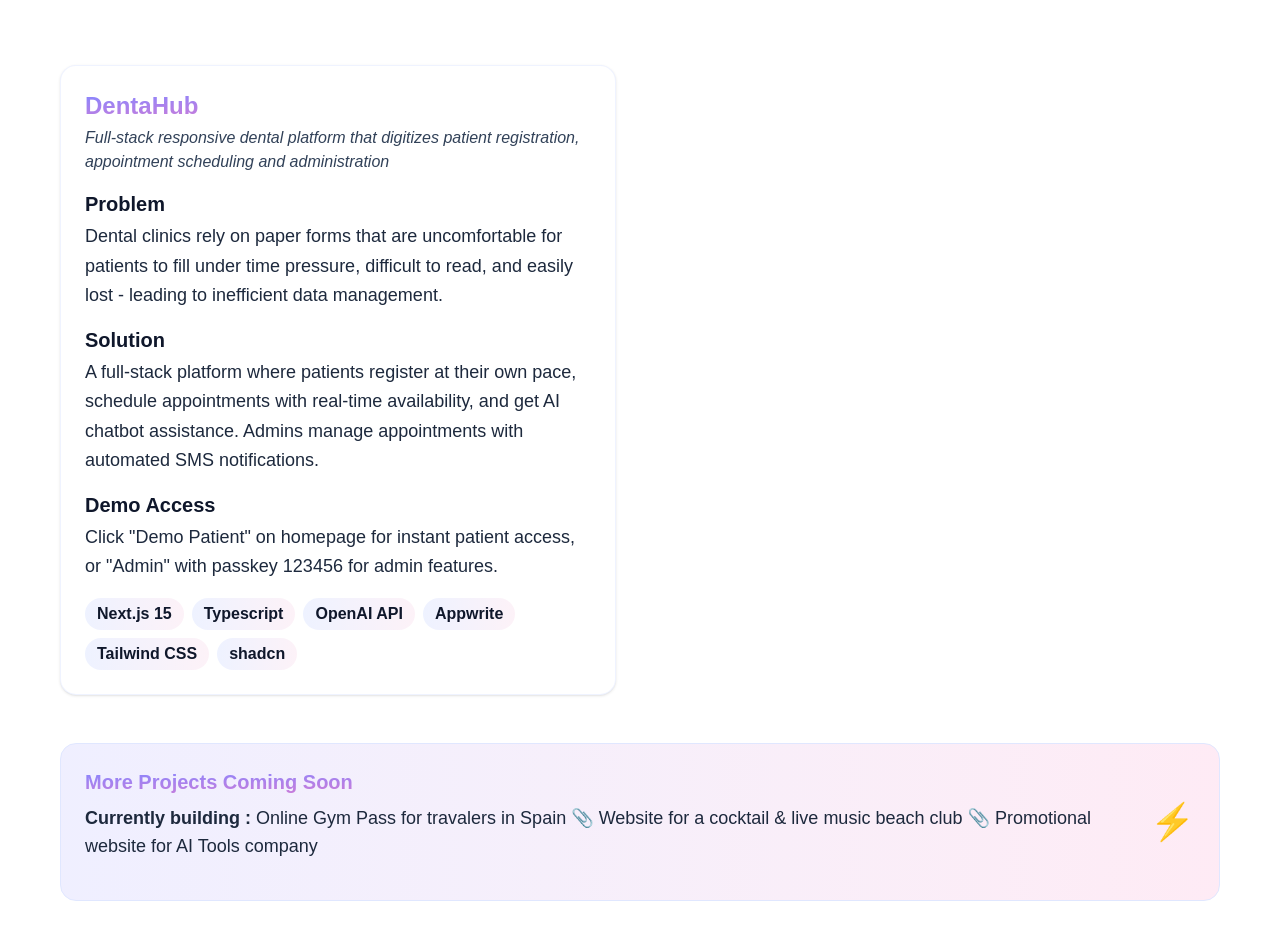
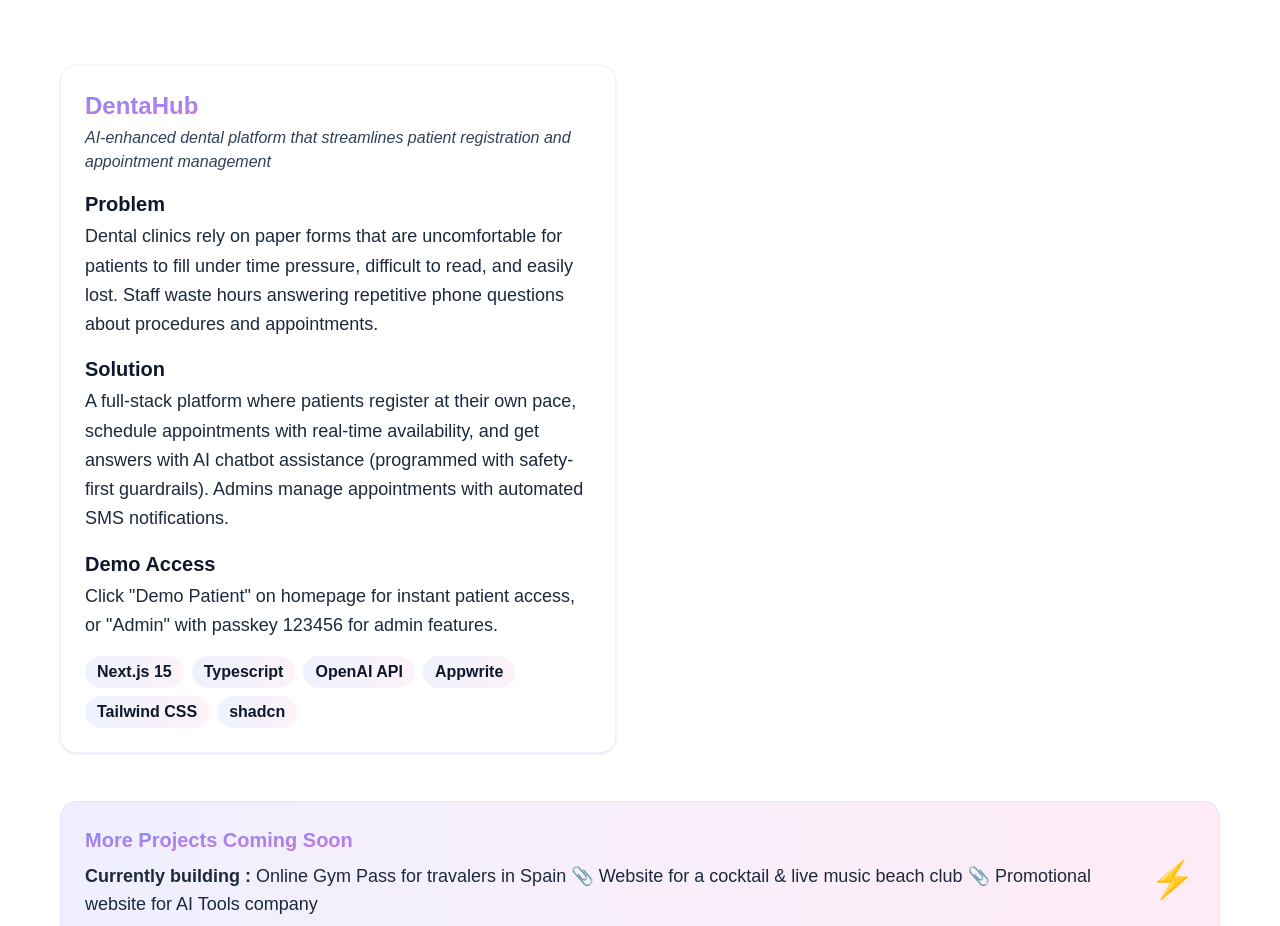
Before and after one commit to verobelo/portfolio-v2, a Next.js app: page / in a window 1280 px wide. Shown: the part 1926-2852 px from the top of the page. Built offline with nearby package versions, Linux system fonts and the light colour scheme; a web font is replaced by a local one.

Commit message:
Add enhanced translations

```diff
--- a/_utils/translations.js
+++ b/_utils/translations.js
@@ -59,15 +59,16 @@ export const translations = {
       additional5: 'Promotional website for AI Tools company',
       code: 'Code',
       demoAccess: 'Demo Access',
+      demoVideoText: 'See 2-min video',
       dentahub: {
         problemDesc:
-          'Dental clinics rely on paper forms that are uncomfortable for patients to fill under time pressure, difficult to read, and easily lost - leading to inefficient data management.',
+          'Dental clinics rely on paper forms that are uncomfortable for patients to fill under time pressure, difficult to read, and easily lost. Staff waste hours answering repetitive phone questions about procedures and appointments.',
         solutionDesc:
-          'A full-stack platform where patients register at their own pace, schedule appointments with real-time availability, and get AI chatbot assistance. Admins manage appointments with automated SMS notifications.',
+          'A full-stack platform where patients register at their own pace, schedule appointments with real-time availability, and get answers with AI chatbot assistance (programmed with safety-first guardrails). Admins manage appointments with automated SMS notifications.',
         demoAccess:
           'Click "Demo Patient" on homepage for instant patient access, or "Admin" with passkey 123456 for admin features.',
         subtitle:
-          'Full-stack responsive dental platform that digitizes patient registration, appointment scheduling and administration',
+          'AI-enhanced dental platform that streamlines patient registration and appointment management',
       },
       description:
         'Real solutions for real problems - built with customer empathy and cutting-edge tech.',
@@ -151,15 +152,16 @@ export const translations = {
         'Web Promocional para una empresa de soluciones de Inteligencia Artificial',
       code: 'Código',
       demoAccess: 'Acceso a la Demo',
+      demoVideoText: 'Ver video (2min)',
       dentahub: {
         problemDesc:
-          'Las clínicas dentales dependen de formularios en papel que son incómodos para los pacientes que tienen poco tiempo para rellenarlos, difíciles de leer y que se pierden fácilmente, lo que conduce a una gestión de datos ineficiente.',
+          'Las clínicas dentales dependen de formularios en papel que son incómodos de rellenar, difíciles de leer y que se pierden fácilmente. Además, el personal desperdicia horas respondiendo preguntas telefónicas repetitivas sobre procedimientos y citas.',
         solutionDesc:
-          'Una plataforma full-stack donde los pacientes se registran a su propio ritmo, programan citas con disponibilidad en tiempo real y obtienen asistencia de un chatbot de IA. Los administradores gestionan las citas con notificaciones SMS automatizadas.',
+          'Una plataforma full-stack donde los pacientes se registran a su propio ritmo, programan citas con disponibilidad en tiempo real y obtienen asistencia de un chatbot de IA (programado con límites de seguridad). Los administradores gestionan las citas con notificaciones SMS automatizadas.',
         demoAccess:
           'Haga clic en "Demo Patient" en la página de inicio para un acceso instantáneo como paciente, o en "Admin" con la clave de acceso "123456" para las funciones de administrador.',
         subtitle:
-          'Plataforma dental full-stack y Responsive que digitaliza el registro de pacientes, la programación de citas y la administración.',
+          'Plataforma dental con IA que optimiza el registro de pacientes y la gestión de citas.',
       },
       description:
         'Soluciones reales para problemas reales - creadas con empatía hacia el cliente y tecnología de vanguardia.',
```
